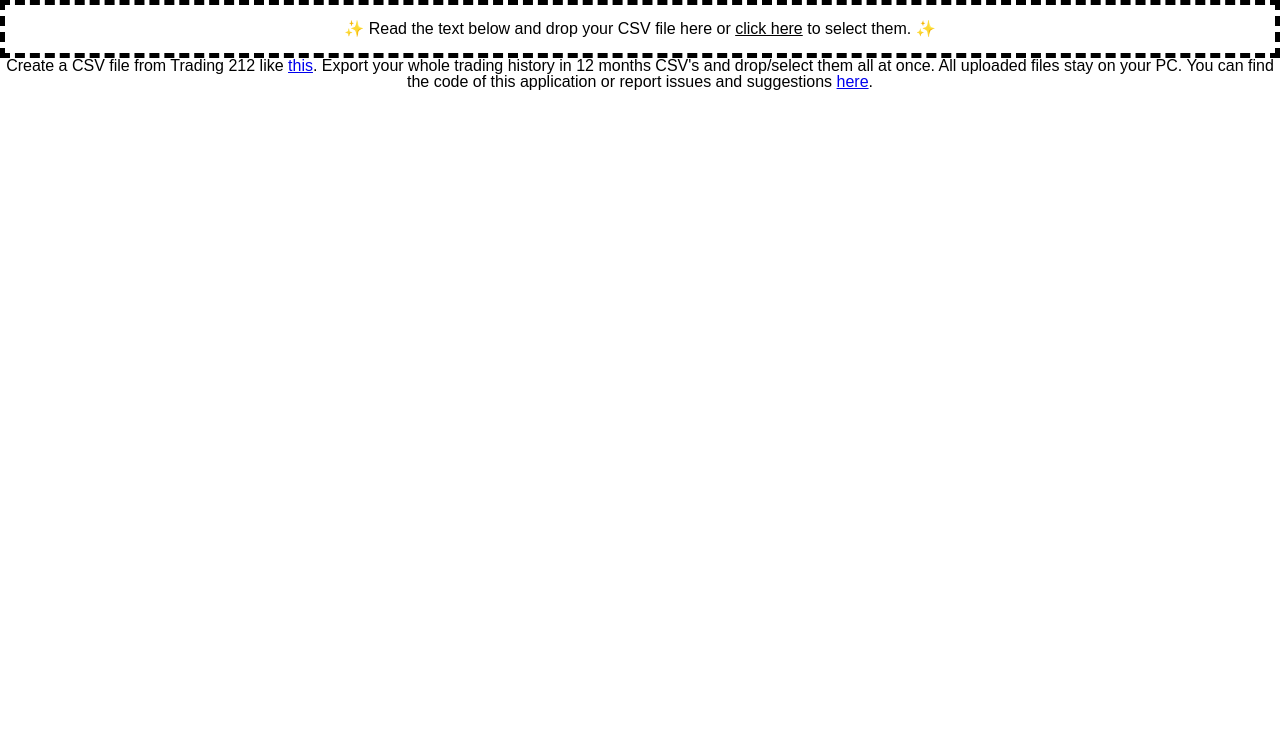
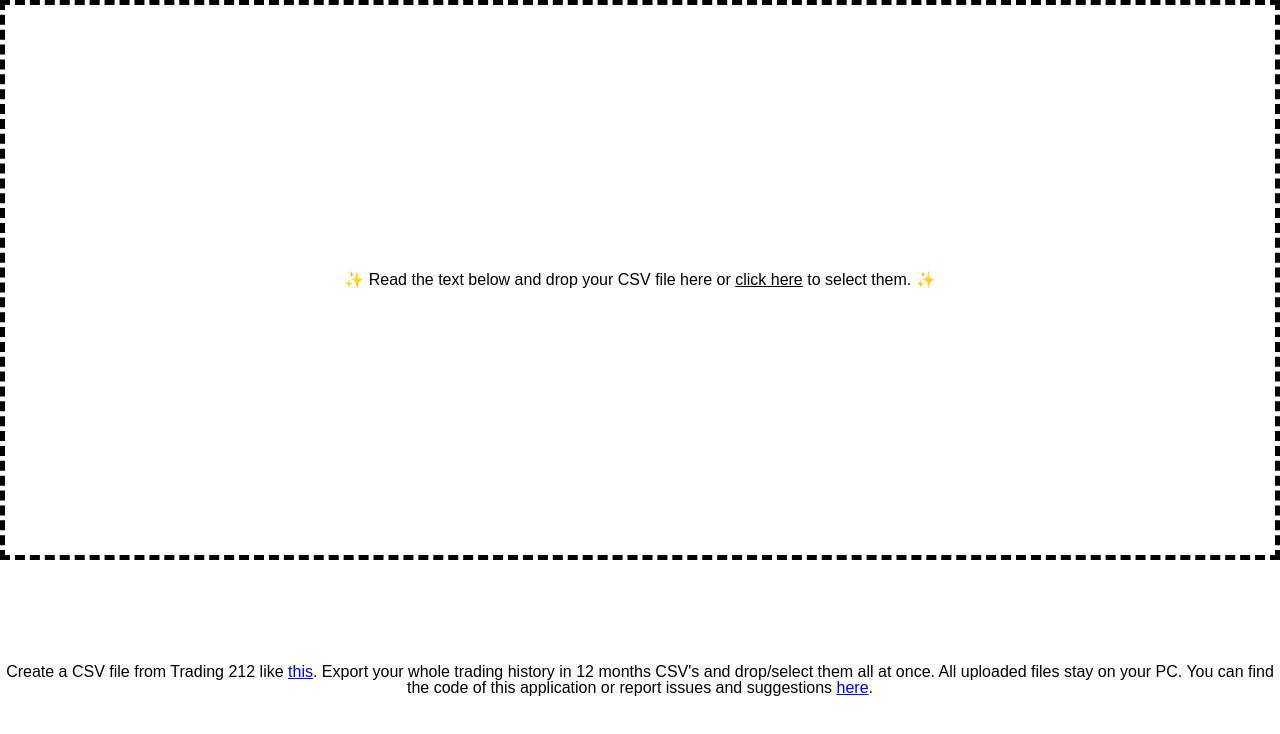
Before and after one commit to martenmatrix/capital-gains-trading-calculator, a React (Create React App) app: page / in a window 1280 px wide. Shown: the top 734 px of the page. Built offline with nearby package versions, Linux system fonts and the light colour scheme.

Commit message:
Fix sizing

```diff
--- a/src/styles/App.css
+++ b/src/styles/App.css
@@ -1,4 +1,4 @@
-html, body {
+#root, html, body {
     line-height: 0;
     margin: 0;
     padding: 0;
```
Also changed, not shown: 1 other file (tests, documents, lock files or other folders).
